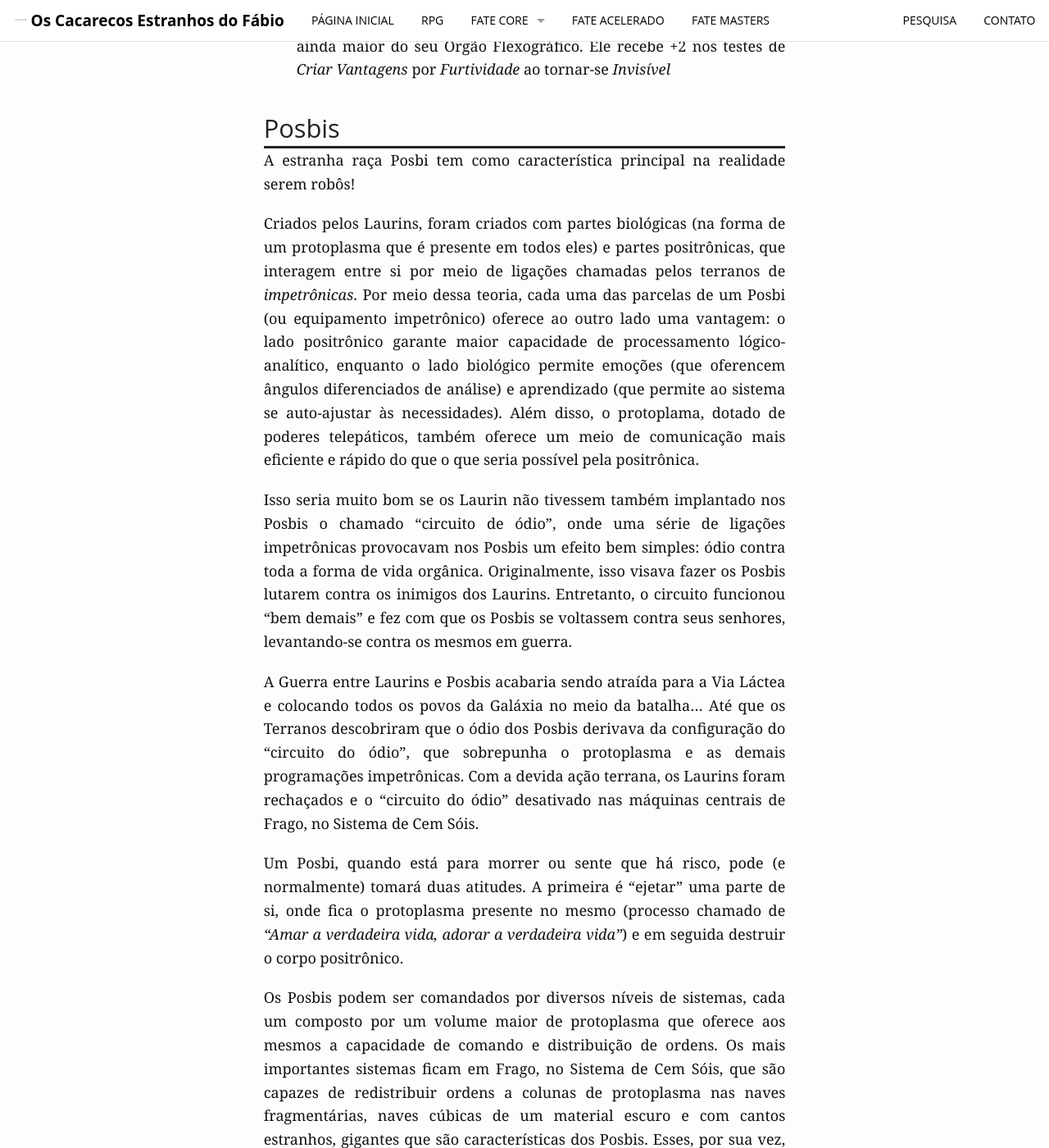
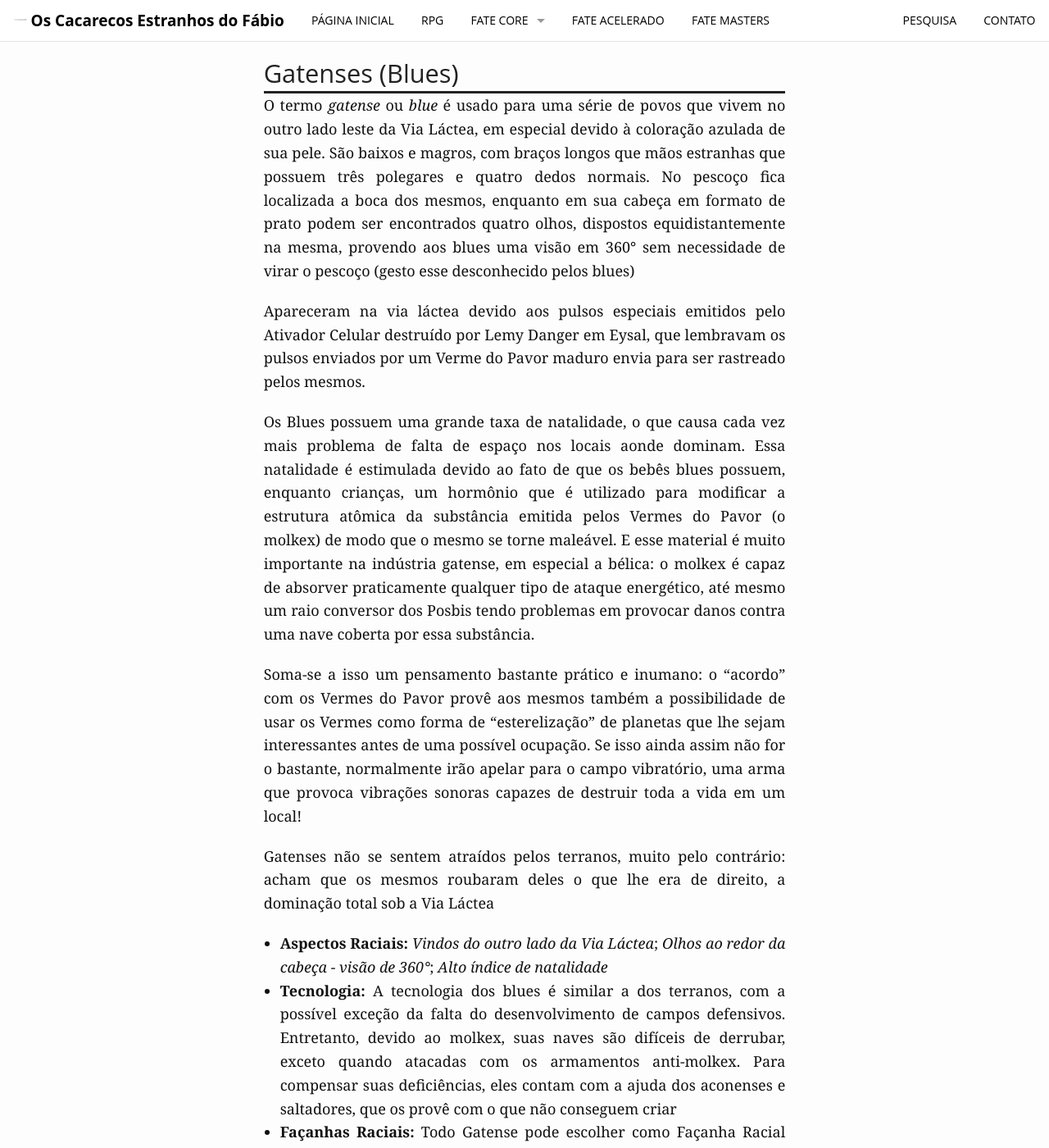
Before and after one commit to fabiocosta0305/fabiocosta0305.github.io-old, a Jekyll site: the page built from _posts/RPG/PerryRhodan/2015-07-06-DestinoPerryRhodan-Ciclo4-CriacaoPersonagens.md, in a window 1280 px wide and 1400 px high, scrolled down 2696 px. Shown: the whole window at 82% size. Built offline with Jekyll 4.4.1, drawn with Linux system fonts in a browser that asks for light colours; comment, search, counter and statistics services are not loaded; some of the changed text lies outside the part shown.

Commit message:
Iniciada criaÃ§Ã£o de personagens do 4Â° Ciclo

```diff
--- a/_posts/RPG/PerryRhodan/2015-07-06-DestinoPerryRhodan-Ciclo4-CriacaoPersonagens.md
+++ b/_posts/RPG/PerryRhodan/2015-07-06-DestinoPerryRhodan-Ciclo4-CriacaoPersonagens.md
@@ -18,240 +18,149 @@ header: no
 Lembre-se   que  esse   documento  é   suplementar  ao   documento  de
 [Diretrizes Gerais para Criação de Personagens](/rpg/2015/06/22/CriacaoDePersonagem.html),
 onde descrevemos raças, tecnologias,  e outras informações importantes
-que apareceram durante o 3° Ciclo de Perry Rhodan - *Os Posbis*
+que  apareceram durante  o  4°  Ciclo de  Perry  Rhodan  - *O  Segundo
+Império*
 
 ### Raças
 
-#### Aconenses
+#### Sigalenses (Humano Adaptado)
 
-Os Aconenses  são os antepassados  dos Arconitas, os  quais consideram
-Arcon apenas um bando de  *caipiras mal-educados*, e que completamente
-desprezam os Terranos  como arrivistas.  Seu sistema sede  é o Sistema
-Azul,  com   o  governo  sendo   em  Drorah  (*Esfinge*,   segundo  os
-terranos). Possuem pele escura e cabelos  negros, e da mesma forma que
-seus descendentes Arconitas, possuem uma placa óssea no peito no lugar
-das costelas.  Consideram-se a raça  mais importante do espaço,  e não
-medem  esforços  para  fazer-se importantes.  Sua  navegação  espacial
-estagnou-se,   mas   em   compensação  seu   conhecimento   sobre   os
-transmissores de  matéria é  muito superior, tendo  conhecimentos para
-criar até mesmo transmissores fictícios.
+Os humanos nascidos em Siga, o  segundo planeta do sistema Glador, são
+conhecidos pelo fato de que algo  na adaptação ao ambiente fez com que
+os mesmos ficassem  cada vez menores. Os  primeiros colonos Sigalenses
+eram  humanos  comuns que  estabeleceram  sua  colônia em  Siga,  como
+quaisquer outros colonos terranos, buscando nesse planeta condições de
+vida. Com o tempo, porém, os filhos de cada geração foram ficando cada
+vez menores que  as dos pais, sendo  que no século 24  onde ocorrem os
+eventos do 4° Ciclo, o Especialista  da USO descreve a si próprio como
+um gigante Sigalês, ainda que possua exatos 222,11 _**milímetros**_ de
+altura.
 
-- **Aspectos  Raciais:** *"Somos  os  mais antigos"*;  *Auto-Confiança
-  elevada*; *Fazem tudo para colocar-se em destaque*
-- **Tecnologia:**  Sua tecnologia  é  similar a  de seus  descendentes
-  Arconitas, com a possível exceção da espaçonaútica, suas naves sendo
-  um pouco  inferiores às  dos Arconitas  e Terranos.  Em compensação,
-  seus transmissores de matéria são  muito superiores a qualquer coisa
-  que seus descendentes e os terranos sejam capazes de criar.
-- **Façanhas Raciais:**  Todo Aconense pode escolher  uma das Façanhas
-  abaixo como Façanha Racial:
+Em compensação, apesar disso,  quanto menores ficaram, maior tornou-se
+a longevidade dos sigalenses. Acredita-se que um sigalês da geração de
+Lemy  Danger possa  viver por  volta de  oitocentos a  novecentos anos
+padrão.
+
+Em  termos  de aparência,  os  Sigalenses  possuem a  mesma  aparência
+humana,  à  exceção  de  uma pele  característicamente  olivada  e  do
+tamanho.  Esse  último fato  levou aos sigalenses  tornarem-se grandes
+especialistas na arte da microtécnica, criando todo tipo de objetos em
+escalas cada vez  menores e muito mais eficientes para  seu dia a dia.
+Em geral, nenhum sigalês utiliza qualquer coisa que não seja sigalesa,
+até porque em  geral esses objetos não lhes servem.  Em compensação, o
+Império Unido possui grandes usos para os equipamentos sigalenses.
+
+Sigalenses consideram qualquer  pessoa muito maior que  eles (algo não
+muito difícil) como *gigantes*, e mesmo terranos comuns assim o são em
+sua visão.  Eles não se  importam tanto  com as "vozes  trovejantes" e
+afins,   enquanto   forem  tratados   como   os   seres  humanos   que
+são. Entretanto, se  existe uma forma de irritar um  sigalense é fazer
+piadas em relação à sua altura. Isso é o suficiente para fazer com que
+eles saquem suas armas térmicas e a usem para dar "ferroadas" bastante
+dolorosas no piadista.
+
+Devido a seu tamanho, além do conhecimento em microtécnica, sigalenses
+tendem a ser ótimos espiões.  Embora não seja característica de todos,
+muitos (em especial  os que trabalham para órgãos como  a USO) treinam
+técnicas de imitações de animais, em especiais de aves. Somando isso à
+poderosa microtécnica  sigalesa, capaz de construir  veículos voadores
+que podem facilmente se passar por naves, eles se tornam espiões muito
+efetivos.
+
+- **Aspectos  Raciais:**   *Pequeninos  ao  ponto  de   precisarem  de
+  equipamento  especial*;  *Sensíveis  quanto a  comentários  sobre  a
+  altura*; *Longevidade inversamente proporcional à altura*
+- **Façanhas  Raciais:** Sugere-se  que todo  Sigalense tenha  uma das
+  façanhas abaixo
+  - **Especialista (Microtécnica - FB 96)**
+  - **Mestre das Gambiarras**
+  - **Técnico (Microtécnica)**
+
+#### Ertrusos (Humano Adaptado)
+
+Nascidos  do   sistema  Kreit,  em   um  planeta  gigante   com  força
+gravitacional de 3.4  G chamado Ertus, os Ertrusos  são conhecidos por
+seu  tamanho  gigante,  que  também   se  reflete  em  todos  os  seus
+comportamentos. Devido à própria parte relativa à grande gravitação de
+Ertus, eles tiveram  que se adaptar ao ambiente,  tornando-se cada vez
+maiores e mais pesados para suportar tamanha gravitação.
+
+Um Ertruso típico tem por volta de  2,5 metros de altura e possuem uma
+pele avermelhada  no tom de  tijolo. Da  mesma forma que  outras raças
+adaptadas a grandes gravitações, como os Epsalenses, são tão troncudos
+quanto altos. Em  geral, devem utilizar microgravitadores  para não se
+impulsionarem  no ar  em planetas  de menor  gravitação. Ertrusos  são
+obviamente muito mais fortes que  os *"pequeninos"* terranos, mas isso
+não  quer dizer  que  sejam  brutos: muitos  Ertrusos  entram para  as
+fileiras das tropas mais exigentes, e até mesmo da USO.
+
+Devido  a seu  tamanho excepcional  e ao  gasto calórico  envolvido na
+manutenção do  mesmo em ambientes de  alta gravitação é normal  que um
+Ertruso tenha uma  necessidade alimentícia muito superior a  de um ser
+humano, devorando o  que seria uma lauta refeição terrana  como se não
+passasse de  um pequeno  lanche. Por  isso, é  pouco comum  que muitos
+Ertrusos  sejam  enviados  nas   mesmas  missões:  nesse  caso,  seria
+necessária praticamente uma nave de classe Cidade para enviar todos os
+alimentos necessários.
+
+- **Aspectos Raciais:** *Gigantes como  seu planeta de origem*; *Força
+  de  corpo  e espírito*;  *"Coma  e  Engorde!" -  cumprimento  típico
+  Ertruso*
+- **Façanhas  Raciais:** Sugere-se  que  todo  Ertruso tenha  qualquer
+  Façanha de _Vigor_ (FB 118) como Façanha Racial
+
+
+#### Gatenses (Blues)
+
+O termo *gatense* ou *blue* é usado  para uma série de povos que vivem
+no outro  lado leste  da Via  Láctea, em  especial devido  à coloração
+azulada de sua  pele. São baixos e magros, com  braços longos que mãos
+estranhas  que possuem  três  polegares e  quatro  dedos normais.   No
+pescoço fica localizada  a boca dos mesmos, enquanto em  sua cabeça em
+formato  de  prato  podem  ser  encontrados  quatro  olhos,  dispostos
+equidistantemente na mesma,  provendo aos blues uma visão  em 360° sem
+necessidade de virar o pescoço (gesto esse desconhecido pelos blues)
+
+Apareceram na  via láctea  devido aos  pulsos especiais  emitidos pelo
+Ativador Celular destruído por Lemy  Danger em Eysal, que lembravam os
+pulsos enviados por um Verme do  Pavor maduro envia para ser rastreado
+pelos mesmos.
+
+Os Blues possuem  uma grande taxa de natalidade, o  que causa cada vez
+mais  problema de  falta  de  espaço nos  locais  aonde dominam.  Essa
+natalidade é estimulada devido ao fato  de que os bebês blues possuem,
+enquanto  crianças,  um hormônio  que  é  utilizado para  modificar  a
+estrutura  atômica da  substância  emitida pelos  Vermes  do Pavor  (o
+molkex) de modo que o mesmo se torne maleável. E esse material é muito
+importante  na indústria  gatense, em  especial a  bélica: o  molkex é
+capaz de absorver praticamente qualquer tipo de ataque energético, até
+mesmo um raio  conversor dos Posbis tendo problemas  em provocar danos
+contra uma nave coberta por essa substância.
+
+Soma-se a  isso um pensamento  bastante prático e inumano:  o "acordo"
+com os Vermes do Pavor provê aos mesmos também a possibilidade de usar
+os  Vermes como  forma de  "esterelização" de  planetas que  lhe sejam
+interessantes antes de uma possível  ocupação. Se isso ainda assim não
+for o bastante,  normalmente irão apelar para o  campo vibratório, uma
+arma que provoca vibrações sonoras capazes  de destruir toda a vida em
+um local!
+
+Gatenses não se sentem atraídos  pelos terranos, muito pelo contrário:
+acham  que os  mesmos  roubaram deles  o  que lhe  era  de direito,  a
+dominação total sob a Via Láctea
+
+- **Aspectos Raciais:** *Vindos  do outro lado da  Via Láctea*; *Olhos
+  ao redor da cabeça - visão de 360°*; *Alto índice de natalidade*
+- **Tecnologia:** A tecnologia dos blues é similar a dos terranos, com
+  a   possível  exceção   da  falta   do  desenvolvimento   de  campos
+  defensivos. Entretanto, devido ao molkex, suas naves são difíceis de
+  derrubar, exceto quando atacadas com os armamentos anti-molkex. Para
+  compensar suas deficiências, eles contam com a ajuda dos aconenses e
+  saltadores, que os provê com o que não conseguem criar
+- **Façanhas Raciais:** Todo Gatense pode escolher como Façanha Racial
+  uma das seguintes:
   - **Líder de Homens**
-  - **Fleuma**
-  - **Técnico (Transmissores de Matéria)**
-
-#### Laurins
-
-Os Laurins vieram  de fora da nossa galáxia, vindos  de Andrômeda. São
-criaturas com três pernas que sustentam um corpo magro. Sua cabeça com
-três  olhos possui  o tamanho  de um  ponho fechado.   Suas principais
-características  são  o  fato  de  serem  descendentes  de  Saúrios  e
-possuirem capacidades especiais
-
-Primeiramente,  os Laurins  são naturalmente  invisíveis. Utilizam  um
-órgão especial chamado de *Órgão  Flexográfico*. Esse órgão modifica a
-refração luminosa, os tornando invisíveis a outros, de maneira similar
-ao camaleão.
-
-Além disso são telepatas  naturais, utilizando-se constantemente desse
-meio de comunicação para passar  informações entre si.  Todo laurin no
-raio  de alguns  quilômetros consegue  saber o  que outro  laurin está
-pensando, e  usa tais  métodos de comunicação  entre si.   Como outros
-telepatas, conseguem utilizar essa capacidade para localizar alvos que
-tenham qualquer tipo de emissão  mental. Na realidade, essa capacidade
-é também a maior fraqueza dos laurins, que podem ser interceptados por
-meio  dos seus  padrões mentais.  Seus pensamentos  são alienígenas  e
-hostis.
-
-Os Laurin  são os criadores  dos Posbis,  e seus maiores  inimigos: ao
-realizarem a programação  dos Posbis e implementarem  seu "circuito do
-ódio",  para  que os  mesmos  enfrentassem  seus inimigos,  os  Laurin
-acabaram  sendo "bem  sucedidos"  demais, fazendo  com  que os  Posbis
-odiassem todo o tipo de vida orgânica, incluindo os próprios Laurin.
-
-Quando  um  Laurin  é  atacado  por  vários  radiadores  térmicos,  em
-frequências energéticas diferentes, começam  a ficar visíveis, além de
-só então serem sucetíveis a  dano: aparentemente, o Órgão Flexográfico
-também atua como  uma proteção natural contra armas de  energia até um
-determinado  ponto.  Quando um  Laurin  morre,  entretanto, seu  corpo
-novamente fica invisível.
-
-Laurins  são militaristas  e hostis,  tendo desejo  de conquista.  Não
-admitem traidores entre  os seus e são negociadores  frios, que tentam
-obter seus objetivos não importa a  que custo ou por que métodos. Vide
-os acordos  que estes  fizeram junto  aos Anti  e aos  Aconenses. Seus
-maiores inimigos no momento são os Posbis.
-
-- **Aspectos  Raciais:**  *Criatura  Invisível*;  *Telepata  Natural*;
-  *Mentalidade Alienígena e Hostil*
-- **Tecnologia:**  A tecnologia  Laurin é  muito avançada,  mas é  bem
-  diferente da  tecnologia dos povos  da Via Láctea. Em  especial, não
-  possuem vôo linear ou outra tecnologias úteis
-- **Façanhas Raciais:**  Laurins recebem  na realidade uma  Façanha *a
-  menos* que os  demais personagens (imaginando que  um Mestre permita
-  tal aberração a trabalhar junto com outros personagens), mas recebem
-  duas Façanhas Raciais exclusivas
-  - **Telepata Natural:** o personagem em questão não precisa realizar
-    qualquer  teste   especial  para   usar  *Telepatia*.   Caso  seja
-    necessário algum teste, ele deverá utilizar *Vontade*
-  - **Órgão Flexográfico:**  o personagem  em questão tem  um controle
-    ainda maior do seu Órgão Flexográfico. Ele recebe +2 nos testes de
-    *Criar Vantagens* por *Furtividade* ao tornar-se *Invisível*
-
-#### Posbis
-
-A estranha raça  Posbi tem como característica  principal na realidade
-serem robôs!
-
-Criados pelos Laurins,  foram criados com partes  biológicas (na forma
-de um protoplasma que é presente em todos eles) e partes positrônicas,
-que interagem entre si por meio de ligações chamadas pelos terranos de
-*impetrônicas*. Por  meio dessa  teoria, cada uma  das parcelas  de um
-Posbi (ou equipamento impetrônico) oferece ao outro lado uma vantagem:
-o  lado   positrônico  garante   maior  capacidade   de  processamento
-lógico-analítico,  enquanto  o  lado biológico  permite  emoções  (que
-oferencem ângulos diferenciados de análise) e aprendizado (que permite
-ao sistema se auto-ajustar às necessidades). Além disso, o protoplama,
-dotado de poderes  telepáticos, também oferece um  meio de comunicação
-mais eficiente e rápido do que o que seria possível pela positrônica.
-
-Isso seria muito  bom se os Laurin não tivessem  também implantado nos
-Posbis  o chamado  "circuito  de  ódio", onde  uma  série de  ligações
-impetrônicas provocavam nos Posbis um  efeito bem simples: ódio contra
-toda a  forma de  vida orgânica. Originalmente,  isso visava  fazer os
-Posbis lutarem contra os inimigos  dos Laurins. Entretanto, o circuito
-funcionou "bem  demais" e fez  com que  os Posbis se  voltassem contra
-seus senhores, levantando-se contra os mesmos em guerra.
-
-A Guerra  entre Laurins  e Posbis  acabaria sendo  atraída para  a Via
-Láctea e colocando todos os povos da Galáxia no meio da batalha... Até
-que  os  Terranos  descobriram  que  o ódio  dos  Posbis  derivava  da
-configuração do "circuito do ódio",  que sobrepunha o protoplasma e as
-demais  programações  impetrônicas.  Com  a devida  ação  terrana,  os
-Laurins  foram  rechaçados  e  o "circuito  do  ódio"  desativado  nas
-máquinas centrais de Frago, no Sistema de Cem Sóis.
-
-Um  Posbi, quando  está para  morrer ou  sente que  há risco,  pode (e
-normalmente) tomará duas atitudes. A  primeira é "ejetar" uma parte de
-si, onde  fica o  protoplasma presente no  mesmo (processo  chamado de
-*"Amar a  verdadeira vida,  adorar a verdadeira  vida"*) e  em seguida
-destruir o corpo positrônico.
-
-Os Posbis podem  ser comandados por diversos níveis  de sistemas, cada
-um composto por um volume maior  de protoplasma que oferece aos mesmos
-a capacidade de comando e  distribuição de ordens. Os mais importantes
-sistemas ficam  em Frago, no Sistema  de Cem Sóis, que  são capazes de
-redistribuir ordens a colunas  de protoplasma nas naves fragmentárias,
-naves cúbicas de  um material escuro e com  cantos estranhos, gigantes
-que são  características dos Posbis.  Esses, por sua vez,  comandam os
-Posbis individuais.  Entretanto, pode  acontecer (na realidade,  é bem
-freqüente)  que pequenas  massas de  protoplasma Posbi  tomem decisões
-independentes.
-
-- **Aspectos  Raciais:**  *A  Verdadeira Vida*;  *Mente  Impetrônica*;
-  *O Comando do Protoplasma*
-- **Tecnologia:** A tecnologia  Posbi é similar à  Laurin, mas evoluiu
-  muito pouco desde sua criação.  Não possuem, por exemplo, vôo linear
-  (já que para eles a dor  provocada pela transição no hiperespaço não
-  é nada).
-- **Façanhas  Raciais:**  Posbis  podem   possuir  uma  das  seguintes
-  Façanhas Raciais:
-  - **Capacidade Parapsicológica: telepatia** - deve pagar a permissão
-    à parte
-  - **Técnico (qualquer área relativa aos Posbis)**
-  - **Líder de Homens**  - esse normalmente terá  uma maior quantidade
-    de protoplasma
+  - **Reação Rápida (FB 112)**
+  - **Poder da Dedução (FB 106)**
 
 ### Extras
-
-#### Impertrônica
-
-Sistemas positrônicos  são muito  conhecidos. Embora sejam  muito mais
-capazes  de  processamento que  a  mente  humana  ou arconita  (com  a
-possível exceção daqueles que possuem o *Segundo Cérebro* ativo), eles
-não    conseguem   aprender    e    se    adaptar,   dependendo    dos
-acontecimentos. Essa  é a pior  parte dos sistemas  positrônicos: eles
-dependem  do  programador e  do  programa  inserido em  seus  sistemas
-computacionais.  Não  importe  o  quão preciso,  não  importe  o  quão
-completo, sempre haverá uma forma de os explorar.
-
-Em  compensação, a  mente biológica  é  capaz de  evoluir, aprender  e
-adaptar-se,   pelos  diversos   mecanismos  que   a  mente   biológica
-desenvolveu.  Entretanto, a  lógica  biológica não  é  tão apurada,  e
-algumas vezes a mente biológica  age de maneira irracional, sendo essa
-sua grande falha.
-
-Os Laurins criaram  os Posbis utilizando as  duas parcelas, oferecendo
-lógica e emoções. O que eles não  sabiam é que a lealdade não pode ser
-transportada  ou  programada por  lógica  ou  biologia. Os  Posbis  se
-voltaram  contra  seus  criadores  e  passaram a  odiar  toda  a  vida
-orgânica,  não apenas  os inimigos  dos Laurins.  Apenas com  as ações
-terranas e arconitas é que os Posbis foram livrados definitivamente do
-"circuito do ódio" e passaram a poder expressar seu melhor.
-
-Computadores  impetrônicos,   e  portanto  Posbis,   são  considerados
-personagens plenos em  *Destino de Perry Rhodan*.  Eles podem utilizar
-seus  Aspectos   Raciais,  em   especial  *Mente   Impetrônica*,  para
-melhorarem  chances em  momentos que  precisam de  lógica, mas  também
-podem ser forçados a "se enganarem" e falharem em sua programação.
-
-#### Humanos Adaptados
-
-Os  seres humanos  se espalharam  pelos sistemas,  procurando planetas
-adequados às suas necessidades, à  maneira dos Arconitas, Aras, Antis,
-Saltadores e outros  povos. E, da mesma forma que  os saltadores deram
-origem  a   seres  adaptados   a  condições  diferenciadas,   como  os
-Superpesados e  o Aras,  os humanos  também começaram  a dar  origem a
-essas "sub-espécies".
-
-Em termos de regras, todo humano adaptado é considerado um humano, mas
-deve em  algum de seus  Aspectos (não necessariamente  no *Conceito*),
-indicar seu  planeta ou sistema de  origem.  Isso é importante  pois o
-Narrador deverá  construir então os Aspectos  específicos daquele tipo
-de  humano. Deve-se  levar  em consideração  que  tais adaptações  são
-reflexões  das imposições  da natureza.  Devem ser  sugeridas Façanhas
-para  que o  humano adaptado  adquira como  Façanha Racial,  mas ainda
-assim essa escolha  não será obrigatória (continua valendo  o fato que
-um terrano pode escolher qualquer Façanha como façanha Racial)
-
-Vejamos como exemplo os *epsalenses*
-
-##### Epsalenses
-
-Os Epsalenses  são uma  das primeiras  adaptações resultantes  da vida
-humana em ambientes  diferentes (ainda que não muito)  do seu ambiente
-natural terrano. Os  nascidos em Epsal estão sujeitos  a uma gravidade
-maior que  a normal para  um ser humano,  ainda que aceitável  para um
-terrano típico (gravidade  de 2,1G). Epsalentes tendem a  ser um tanto
-mais baixos  que os  humanos "comuns", mas  são robustos  e compactos,
-tendo quase  a mesma  largura de sua  altura. Epsalenses,  por motivos
-culturais,  são  extremamente  proficientes  com o  comando  de  naves
-espaciais, e muitas  das mais importantes naves das  forças do Império
-Solar têm  Epsalenses como  parte de  sua tripulação  mais importante,
-senão diretamente como comandantes.
-
-- **Aspectos  Raciais:**  *Baixos  e troncudos*;  *Vozes  de  Trovão*;
-  *Hábeis cosmonautas*
-- **Façanhas  Raciais:** Sugere-se  que todo  Epsalense tenha  uma das
-  façanhas abaixo
-  - **Líder de Homens**
-  - **Especialista: Cosmonáutica (FB 96)**
-  - **Voz da Autoridade**
-    - _Façanha de **Comando**:_ Esse  personagem é capaz de disseminar
-      ordens  de  maneira  tão   natural  que  não  precisa  enfatizar
-      necessariamente sua autoridade: Algo em  sua voz o faz. Todos os
-      personagens que sejam capazes de  o ouvir (normalmente um número
-      de Zonas igual a seu nível  de Comando) podem *Agir em Conjunto*
-      com  o  personagem  para  melhorar  as  chances  de  sucesso  do
-      mesmo. Por outro lado, ele pode  repassar para outro os bônus de
-      *Agir  em  Conjunto*  se  for interessante,  com  um  teste  bem
-      sucedido de *Comando __Razoável (+2)__*
```
Also changed, not shown: other parts of _posts/RPG/PerryRhodan/2015-07-06-DestinoPerryRhodan-Ciclo4-CriacaoPersonagens.md (+1 -1 lines).
